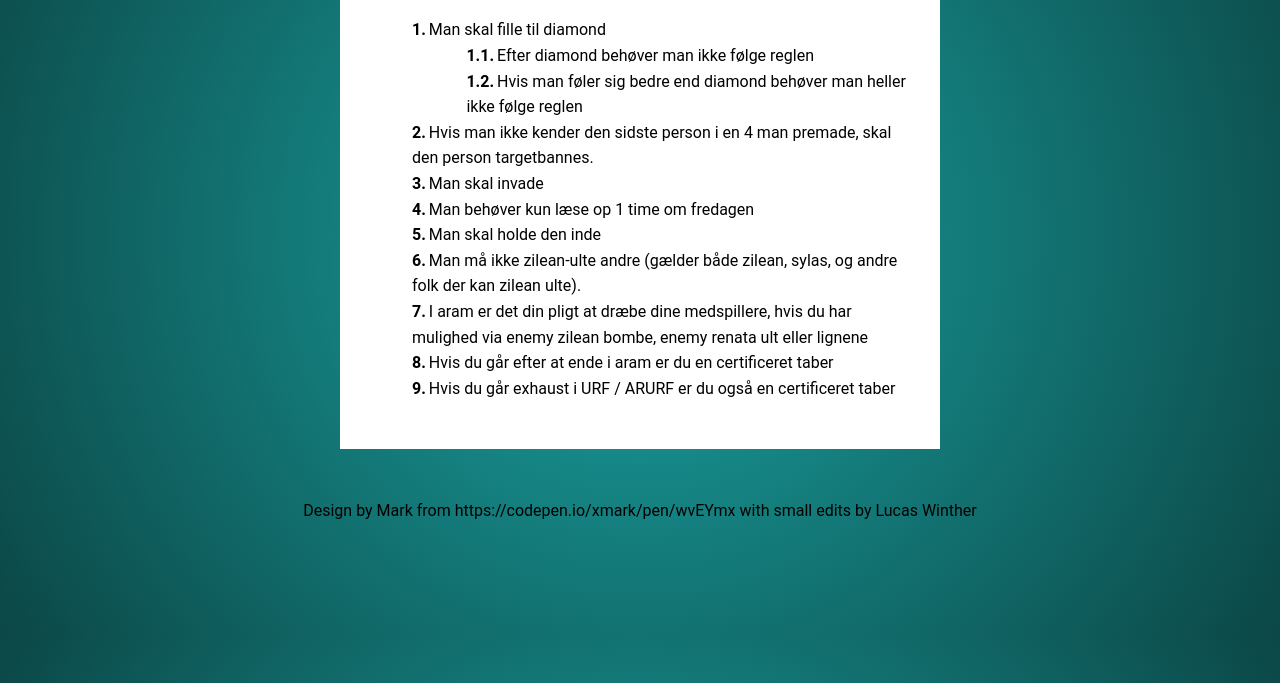
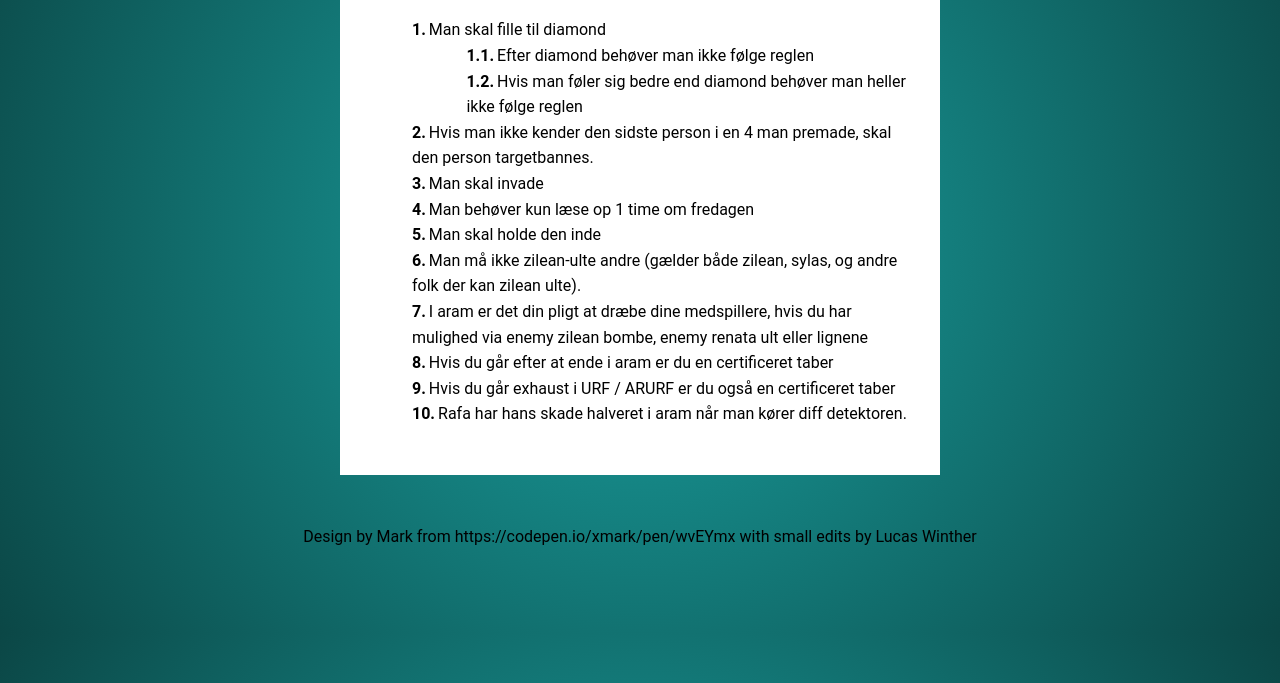
Before and after one commit to StereotypicalCat/reglerne, a plain HTML site: page index.html in a window 1280 px wide. Shown: the part 167-850 px from the top of the page. Drawn offline with Linux system fonts and the light colour scheme.

Commit message:
ARAM Rafa regl

```diff
--- a/index.html
+++ b/index.html
@@ -24,6 +24,7 @@
         <li>I aram er det din pligt at dræbe dine medspillere, hvis du har mulighed via enemy zilean bombe, enemy renata ult eller lignene</li>
         <li>Hvis du går efter at ende i aram er du en certificeret taber</li>
         <li>Hvis du går exhaust i URF / ARURF er du også en certificeret taber</li>
+        <li>Rafa har hans skade halveret i aram når man kører diff detektoren.</li>
     </ol>
 </div>
 
```
